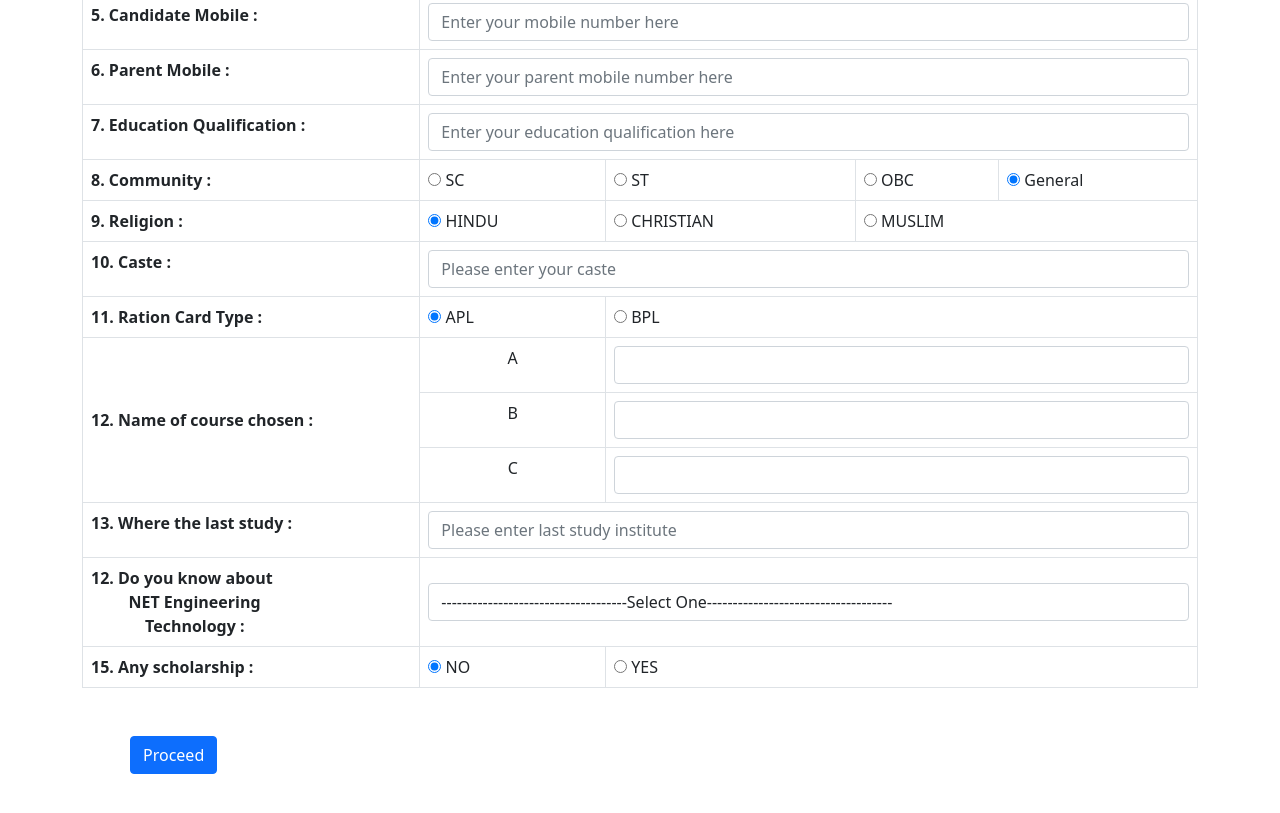
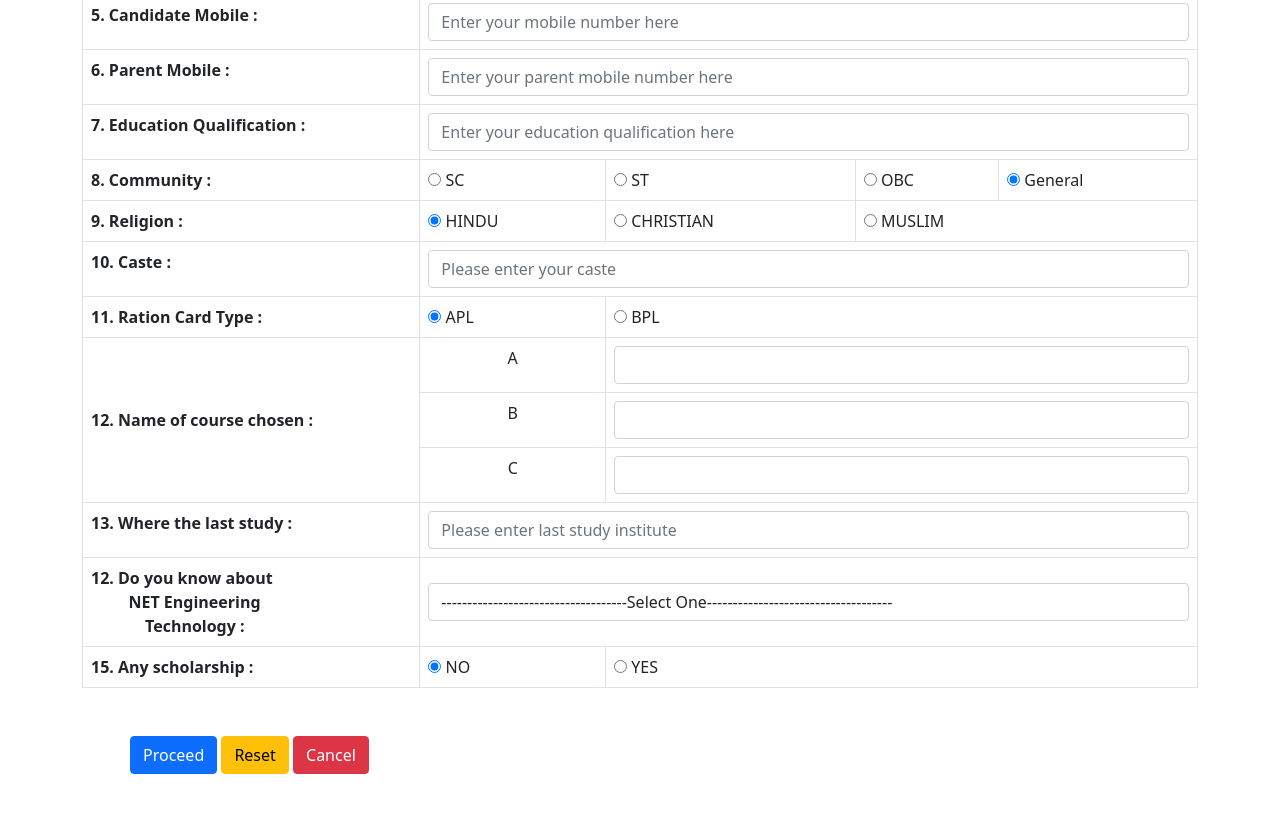
Before and after one commit to Anoop684/niff.github.io, a plain HTML site: page index.html in a window 1280 px wide. Shown: the part 402-1215 px from the top of the page. Drawn offline with nearby package versions, Linux system fonts and the light colour scheme.

Commit message:
Update index.html
edited

```diff
--- a/index.html
+++ b/index.html
@@ -172,7 +172,12 @@
                                 </tr>
                             </tbody>
                         </table>
-                        <div class="m-md-5"><input type="submit" name="submit" value="Proceed" class="btn btn-primary pull-right proceed-reg"></div><hr>
+                        <div class="m-md-5">
+                            <input type="submit" name="submit" value="Proceed" class="btn btn-primary pull-right proceed-reg">
+                            <input type="reset" name="Reset" value="Reset" class="btn btn-warning pull-right proceed-reg">
+                            <a href="#" class="btn btn-danger pull-right proceed-reg">Cancel</a>
+                        </div>
+                        <hr>
                     </form>
                 </div>
             </aside>
```
